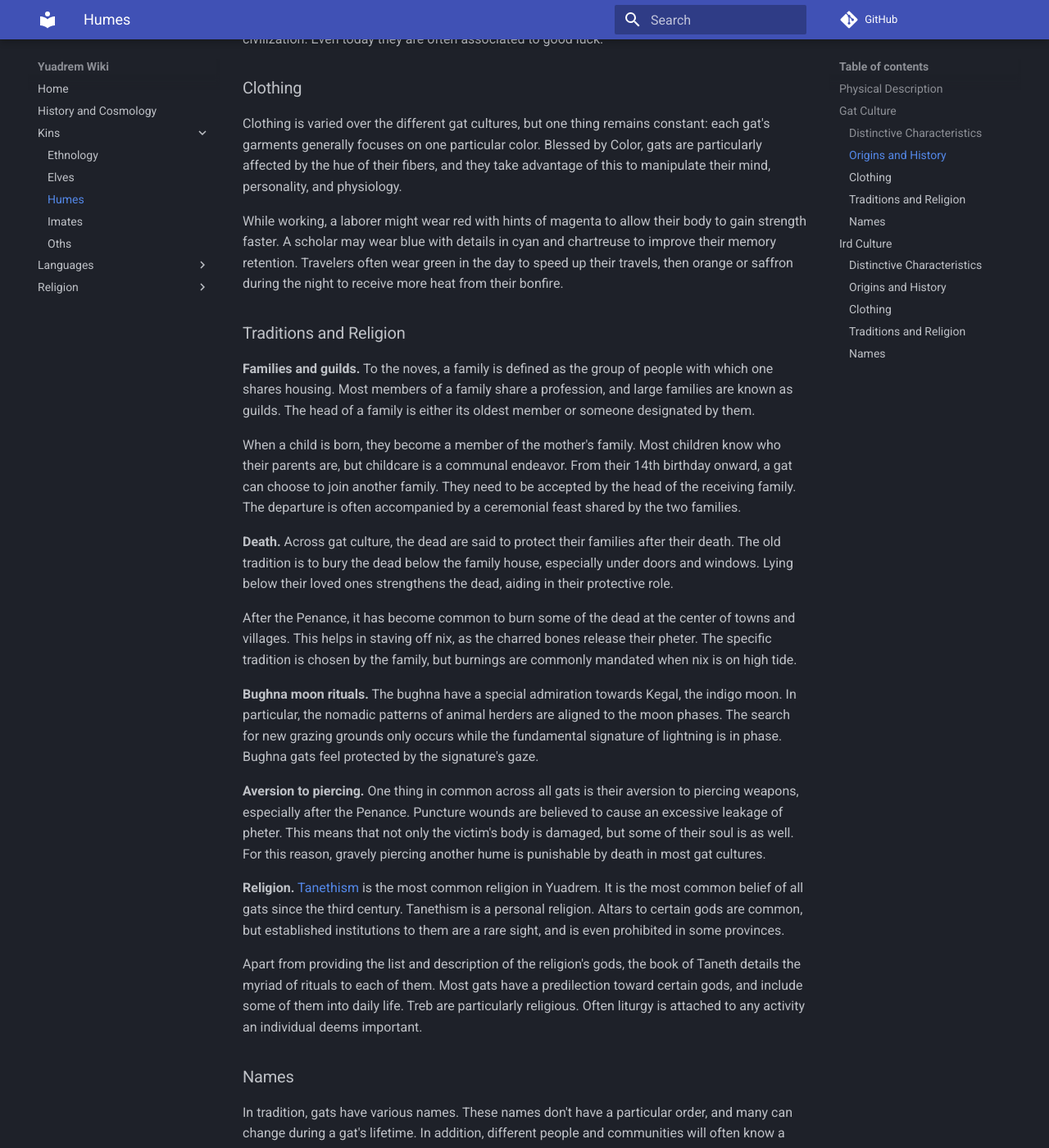
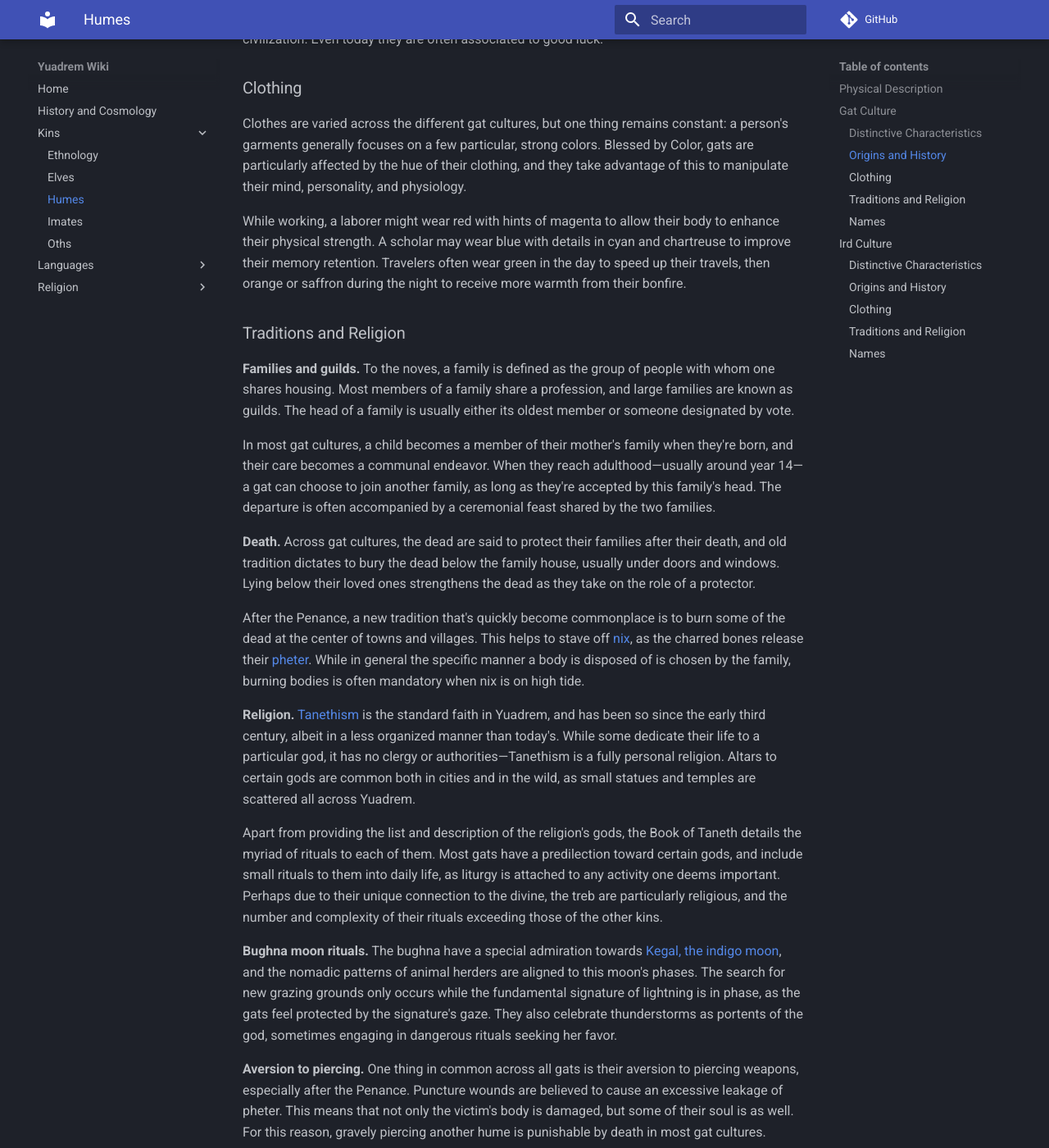
Before and after one commit to bleaktwig/yuadrem-wiki, an MkDocs documentation site: the page built from docs/kins/hume.md, in a window 1280 px wide and 1400 px high, scrolled down 1648 px. Shown: the whole window at 82% size. Built offline with MkDocs 1.6.1 and Material for MkDocs 9.7.7, drawn with Linux system fonts in a browser that asks for light colours; comment, search, counter and statistics services are not loaded; some of the changed text lies outside the part shown.

Commit message:
More editing for humesssss

```diff
--- a/docs/kins/hume.md
+++ b/docs/kins/hume.md
@@ -21,9 +21,9 @@ Gats are somewhat short people, ranging from 140 to 170 centimeters on average.
 ### Origins and History
 The first gats were borne as the fruits of Et, and were marked with horns to signify their divine ascendance. Known as the Et-born, they are usually the most vigorous among gats, and are impervious to aging and to wounds that would be deadly to most. They are extremely rare in the current day, and the few that remain were born before the [Schism](../history.md#war-of-autumn).
 
-While most Et-born are sterile, one was different. The illuminant [Rerisi](../religion/index.md#illuminants) could produce offspring, and she did so in abundance—she created the _treb_, or "one who dies" in jantherlin. The treb are larger and bulkier than the average gat, and were often the first line of attack during the War of Autumn. Even as children of an Et-born, the treb were regarded as brutish, such that they didn't fit the civilization built by the other gats. In the third century, they were exiled by the [god-suzerain Olag](../religion/illuminants/olag.md), and most established a new home in the Dead Sea<!--TODO.Link.---> and in the Sylvan Canyon<!--TODO.Link.--->
+While most Et-born are sterile, a peculiar one was different. The illuminant [Rerisi](../religion/index.md#illuminants) could produce offspring, and she did so in abundance—she created the _treb_, or "one who dies" in jantherlin. The treb are larger and bulkier than the average gat, and were often the first line of attack during the War of Autumn. Even as children of an Et-born, the treb were regarded as brutish, such that they didn't fit the civilization built by the other gats. In the third century, they were exiled by the [god-suzerain Olag](../religion/illuminants/olag.md), and most established a new home in the Dead Sea<!--TODO.Link.---> and in the Sylvan Canyon<!--TODO.Link.--->
 
-<!-- NOTE. Rumors of facts?
+<!-- NOTE. Rumors or facts?
     Treb gats are not *born* brutish. While their culture may seem "violent", they are deeply religious and show a sophistication with nature that is not commonly seen in other humes.
 --->
 
@@ -37,43 +37,45 @@ After the Schism, the gats that remained around the charred corpse of Et became
 
 The bughna, or "one who leaves", endured the [40-Year Famine](../history.md#age-of-winter) by adopting a nomadic lifestyle, one which defines them still. These humes became known as great pastors and merchants, and strengthened the bonds between the princedoms, helping in the establishment of the large gat civilization. Even today they are often associated to good luck.
 
-<!--TODO. Keep editing from here on forward.--->
+### Clothing
+Clothes are varied across the different gat cultures, but one thing remains constant: a person's garments generally focuses on a few particular, strong colors. Blessed by Color, gats are particularly affected by the hue of their clothing, and they take advantage of this to manipulate their mind, personality, and physiology.
 
-### Clothing
-Clothing is varied over the different gat cultures, but one thing remains constant: each gat's garments generally focuses on one particular color. Blessed by Color, gats are particularly affected by the hue of their fibers, and they take advantage of this to manipulate their mind, personality, and physiology.
-
-While working, a laborer might wear red with hints of magenta to allow their body to gain strength faster. A scholar may wear blue with details in cyan and chartreuse to improve their memory retention. Travelers often wear green in the day to speed up their travels, then orange or saffron during the night to receive more heat from their bonfire.
+While working, a laborer might wear red with hints of magenta to allow their body to enhance their physical strength. A scholar may wear blue with details in cyan and chartreuse to improve their memory retention. Travelers often wear green in the day to speed up their travels, then orange or saffron during the night to receive more warmth from their bonfire.
 
 ### Traditions and Religion
-<!-- NOTE. Noves culture has its members remain at home a lot. Either lean into this or figure out more collective celebrations. -->
 **Families and guilds.**
-To the noves, a family is defined as the group of people with which one shares housing. Most members of a family share a profession, and large families are known as guilds. The head of a family is either its oldest member or someone designated by them.
+To the noves, a family is defined as the group of people with whom one shares housing. Most members of a family share a profession, and large families are known as guilds. The head of a family is usually either its oldest member or someone designated by vote.
 
-When a child is born, they become a member of the mother's family. Most children know who their parents are, but childcare is a communal endeavor. From their 14th birthday onward, a gat can choose to join another family. They need to be accepted by the head of the receiving family. The departure is often accompanied by a ceremonial feast shared by the two families.
-<!-- NOTE. Many members of a child's family have an important role in their development, and a special place in their heart :). -->
+In most gat cultures, a child becomes a member of their mother's family when they're born, and their care becomes a communal endeavor. When they reach adulthood—usually around year 14—a gat can choose to join another family, as long as they're accepted by this family's head. The departure is often accompanied by a ceremonial feast shared by the two families.
+<!-- NOTEs.
+    * Many members of a child's family have an important role in their development, and a special place in their heart :).
+    * Noves culture has its members remain at home a lot. Either lean into this or figure out more collective celebrations.
+--->
 
 **Death.**
-Across gat culture, the dead are said to protect their families after their death. The old tradition is to bury the dead below the family house, especially under doors and windows. Lying below their loved ones strengthens the dead, aiding in their protective role.
-<!-- NOTE. The pheter in the bones of the dead literally aids the family by keeping nix out, but this effect is minor. -->
+Across gat cultures, the dead are said to protect their families after their death, and old tradition dictates to bury the dead below the family house, usually under doors and windows. Lying below their loved ones strengthens the dead as they take on the role of a protector.
+<!-- NOTE. The pheter in the bones of the dead literally aids the family by keeping nix out, but this effect is minor. --->
 
-After the Penance, it has become common to burn some of the dead at the center of towns and villages. This helps in staving off nix, as the charred bones release their pheter<!-- TODO. Link. -->. The specific tradition is chosen by the family, but burnings are commonly mandated when nix is on high tide<!-- TODO. Link. -->.
-<!-- NOTE. On the death of royalty. Kings and the royal family are burned after death. After that, their bones are placed on a giant mausoleum, all mixed together to accumulate their pheter. -->
-<!-- NOTE. I should play more with nix tides. Relate them to the moons, integrate the tri-lunar calendar into the "common" calendar to add some capacity to predict nix tides. -->
+After the Penance, a new tradition that's quickly become commonplace is to burn some of the dead at the center of towns and villages. This helps to stave off [nix](../religion/primordials/nix.md), as the charred bones release their [pheter](../religion/primordials/pheter.md). While in general the specific manner a body is disposed of is chosen by the family, burning bodies is often mandatory when nix is on high tide.
+
+<!-- NOTEs.
+    * On the death of royalty. Kings and the royal family are burned after death. After that, their bones are placed on a giant mausoleum, all mixed together to accumulate their pheter.
+    * Maybe I should play more with nix tides. Relate them to the moons, integrate the tri-lunar calendar into the "common" calendar to add some capacity to predict nix tides.
+--->
+
+**Religion.**
+[Tanethism](../religion/index.md) is the standard faith in Yuadrem, and has been so since the early third century, albeit in a less organized manner than today's. While some dedicate their life to a particular god, it has no clergy or authorities—Tanethism is a fully personal religion. Altars to certain gods are common both in cities and in the wild, as small statues and temples are scattered all across Yuadrem.
+
+Apart from providing the list and description of the religion's gods, the Book of Taneth details the myriad of rituals to each of them. Most gats have a predilection toward certain gods, and include small rituals to them into daily life, as liturgy is attached to any activity one deems important. Perhaps due to their unique connection to the divine, the treb are particularly religious, and the number and complexity of their rituals exceeding those of the other kins.
 
 **Bughna moon rituals.**
-The bughna have a special admiration towards Kegal, the indigo moon<!-- TODO. Link. -->. In particular, the nomadic patterns of animal herders are aligned to the moon phases. The search for new grazing grounds only occurs while the fundamental signature of lightning<!-- TODO. Link. --> is in phase. Bughna gats feel protected by the signature's gaze.
-<!-- NOTE. Bughna also celebrate thunderstorms as portents of Kegal. -->
-<!-- NOTE. Kegal is the moon with an stupid-large apomantic signature etched to its face. It's a very complex signature, used by Pheter to conduct lightning to Et. -->
+The bughna have a special admiration towards [Kegal, the indigo moon](../religion/mevic_gods/fusine.md), and the nomadic patterns of animal herders are aligned to this moon's phases. The search for new grazing grounds only occurs while the fundamental signature of lightning is in phase, as the gats feel protected by the signature's gaze. They also celebrate thunderstorms as portents of the god, sometimes engaging in dangerous rituals seeking her favor.
 
+<!--TODO. Keep editing from here on forward.--->
 **Aversion to piercing.**
 One thing in common across all gats is their aversion to piercing weapons, especially after the Penance. Puncture wounds are believed to cause an excessive leakage of pheter. This means that not only the victim's body is damaged, but some of their soul is as well. For this reason, gravely piercing another hume is punishable by death in most gat cultures.
 <!-- NOTE. The soul is the pheter stored in a body. -->
 <!-- NOTE. Olag punished traitors by impaling them in pikes, but without crossing major organs (idk how tho?). Then, not only did they bleed slowly, but they could feel their soul leaking away. -->
-
-**Religion.**
-[Tanethism](../religion/index.md) is the most common religion in Yuadrem. It is the most common belief of all gats since the third century. Tanethism is a personal religion. Altars to certain gods are common, but established institutions to them are a rare sight, and is even prohibited in some provinces<!-- TODO. Provinces?. -->.
-
-Apart from providing the list and description of the religion's gods, the book of Taneth<!-- TODO. Link. --> details the myriad of rituals to each of them. Most gats have a predilection toward certain gods, and include some of them into daily life. Treb are particularly religious. Often liturgy is attached to any activity an individual deems important.
 
 ### Names
 In tradition, gats have various names. These names don't have a particular order, and many can change during a gat's lifetime. In addition, different people and communities will often know a gat by different names. Names are not officialized, and the duty of recording individuals is left to each family.
```
